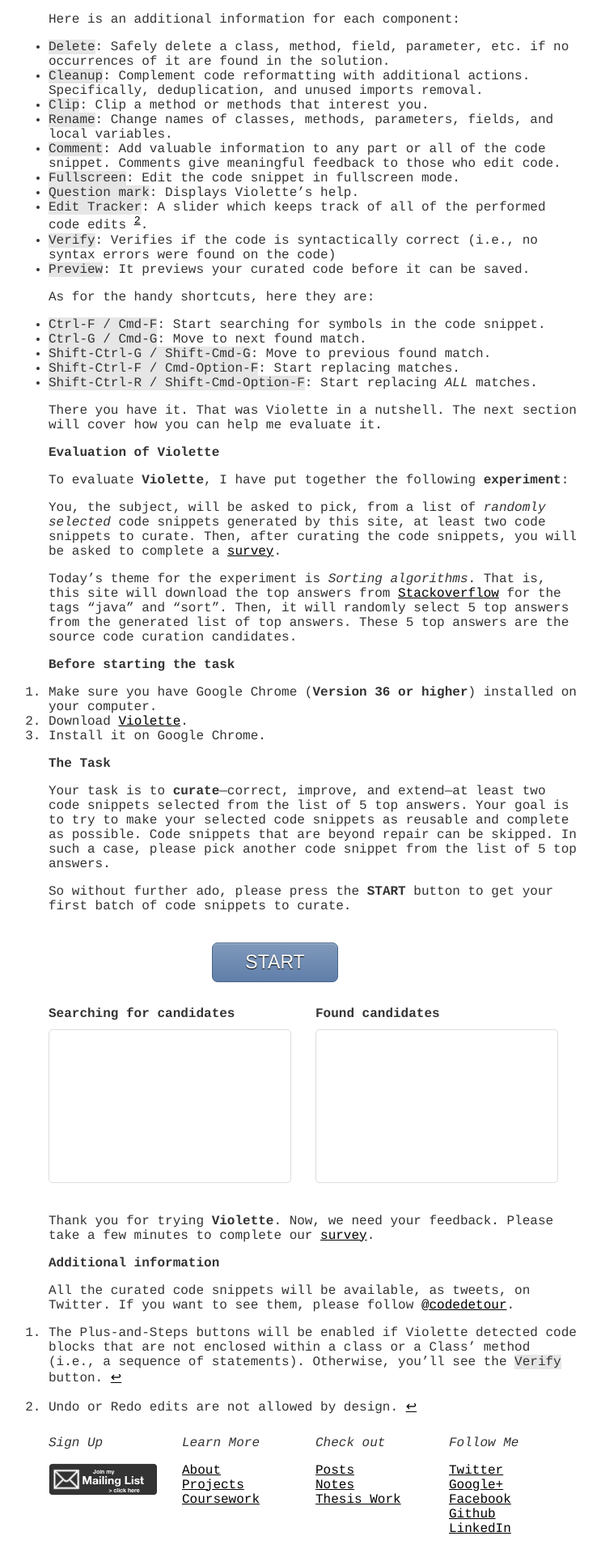
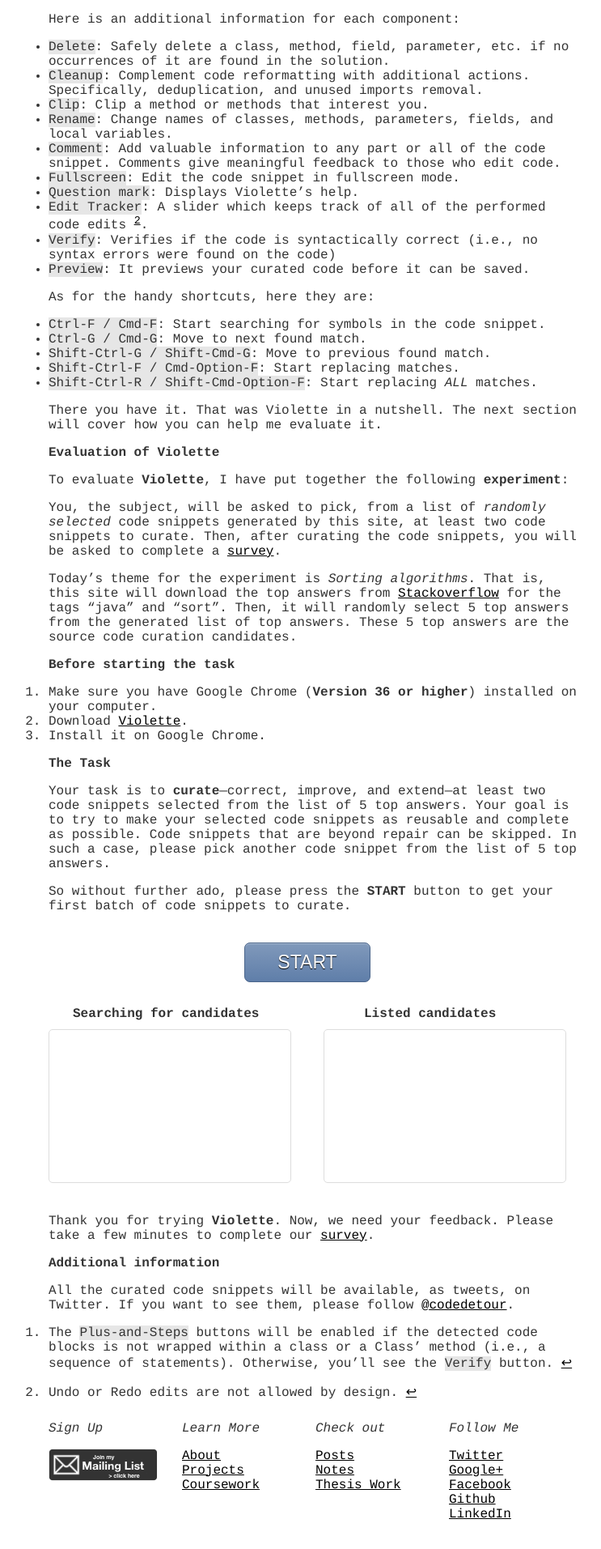
Before and after one commit to hsanchez/hsanchez.github.io, a Jekyll site: the page built from posts/thesiswork/tools/_posts/2014-07-22-violette.md, in a window 1280 px wide. Shown: the part 1934-3847 px from the top of the page at 81% size, without its empty margins (250-993 px from the left). Built offline with Jekyll 4.4.1, drawn with Linux system fonts in a browser that asks for light colours; Markdown is read by kramdown in place of the engine named in the settings.

Commit message:
css and text changes

```diff
--- a/posts/thesiswork/tools/_posts/2014-07-22-violette.md
+++ b/posts/thesiswork/tools/_posts/2014-07-22-violette.md
@@ -92,7 +92,7 @@
     </div>
 </div>
 <div id="right-col">
-    <h4><strong>Found candidates</strong></h4>
+    <h4><strong>Listed candidates</strong></h4>
     <div id="displayer"></div>
 </div>
 <div id="clear"></div>
@@ -105,6 +105,6 @@
 
 All the curated code snippets will be available, as tweets, on Twitter. If you want to see them, please follow [@codedetour](https://twitter.com/codedetour).
 
-[^1]: The Plus-and-Steps buttons will be enabled if Violette detected code blocks that are not enclosed within a class or a Class' method (i.e., a sequence of statements). Otherwise, you'll see the `Verify` button.
+[^1]: The `Plus-and-Steps` buttons will be enabled if the detected code blocks is not wrapped within a class or a Class' method (i.e., a sequence of statements). Otherwise, you'll see the `Verify` button.
 
 [^2]: Undo or Redo edits are not allowed by design.
--- a/static/style.css
+++ b/static/style.css
@@ -283,7 +283,7 @@
     background-color: #5f7ea9;
     color: #FFFFFF;
     font-size: 23px;
-    margin-left: -100px;
+    margin-left: -20px;
     padding: 10px 40px;
     text-shadow: 0 1px 1px #000000;
 }
@@ -428,10 +428,20 @@
     margin-right: 200px;
 }
 
+#left-col h4 {
+    width: 300px;
+    margin-left: 30px;
+}
+
 #right-col {
     float: left;
     width: 200px;
-    margin-left: -330px;
+    margin-left: -320px;
+}
+
+#right-col h4 {
+    width: 200px;
+    margin-left: 50px;
 }
 
 #clear {
```
